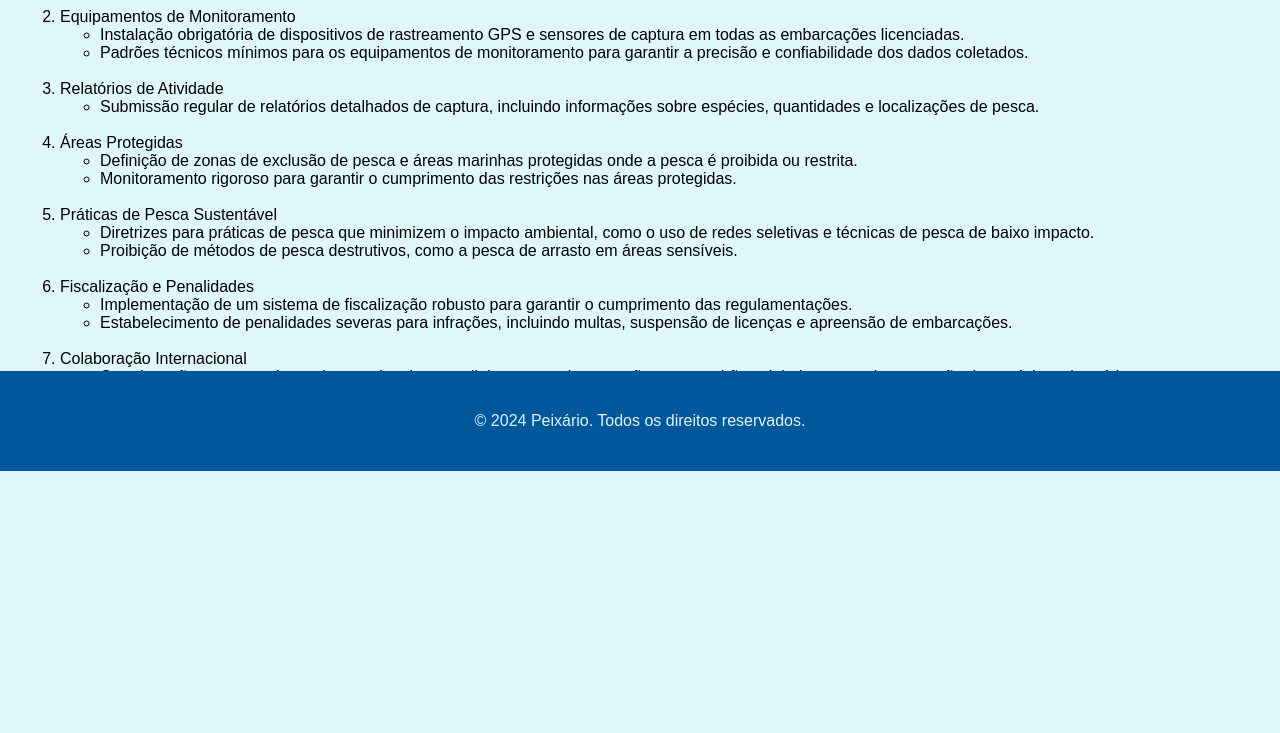
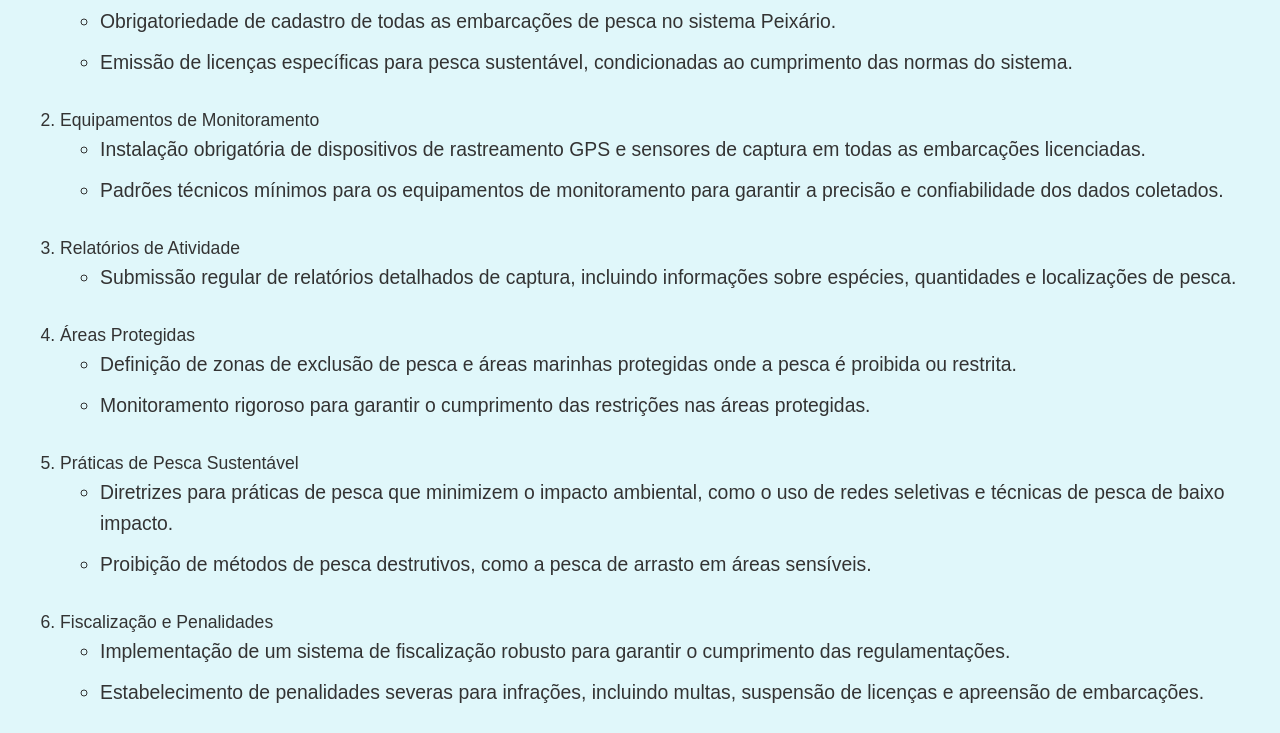
Before and after one commit to moncaogustavo/peixario-gs, a plain HTML site: page regulamentacao.html in a window 1280 px wide. Shown: the part 336-1069 px from the top of the page. Before the commit the page ends 807 px from the top, so only its background shows below. Drawn offline with Linux system fonts and the light colour scheme.

Commit message:
Páginas Texto Estilizadas

```diff
--- a/css/style-sobre-projeto.css
+++ b/css/style-sobre-projeto.css
@@ -1,10 +1,46 @@
-main{
-    display: flex;
-    flex-direction: column;
+main {
+  display: flex;
+  flex-direction: column;
 }
 
-.container{
-    margin: 10px;
-    padding: 10px;
-    position: absolute;
+.container {
+  margin: 10px;
+  padding: 10px;
+  position: relative;
 }
+
+h2,
+h3,
+p,
+li {
+  font-family: Arial, Helvetica, sans-serif;
+  color: #333; /* Cor do texto */
+  line-height: 1.6; /* Altura da linha */
+}
+
+h1 {
+  font-size: 2.5em; /* Tamanho da fonte */
+}
+
+h2 {
+  font-size: 2em; /* Tamanho da fonte */
+  margin-bottom: 10px; /* Espaçamento inferior */
+}
+
+h3 {
+  font-size: 1.5em; /* Tamanho da fonte */
+  margin-bottom: 10px; /* Espaçamento inferior */
+}
+
+p {
+  font-size: 1.1em; /* Tamanho da fonte */
+  margin-bottom: 20px; /* Espaçamento inferior */
+}
+
+li {
+  font-size: 1.1em; /* Tamanho da fonte */
+  margin-bottom: 10px; /* Espaçamento inferior */
+}
+footer p {
+  color: #fff;
+}
--- a/regulamentacao.html
+++ b/regulamentacao.html
@@ -4,55 +4,119 @@
     <meta charset="UTF-8" />
     <meta name="viewport" content="width=device-width, initial-scale=1.0" />
     <title>Peixário - Regulamentação</title>
-    <link rel="stylesheet" href="/css/style.css"/>
-    <link rel="stylesheet" href="/css/style-regulamentacao.css">
+    <link rel="stylesheet" href="/css/style.css" />
+    <link rel="stylesheet" href="/css/style-sobre-projeto.css" />
   </head>
   <body>
     <header>
       <div id="img">
-          <a href="/index.html"><img src="imgs/logo-peixario.png" alt="Logo da página" /></a>
+        <a href="/index.html"
+          ><img src="imgs/logo-peixario.png" alt="Logo da página"
+        /></a>
       </div>
       <h1>REGULAMENTAÇÃO</h1>
       <div class="espaco"></div>
-        <a href="/index.html">Entrar como Desenvolvedor</a>
+      <a id="dev" href="/index.html">Entrar como Desenvolvedor</a>
     </header>
     <main>
       <div class="container">
         <h2>Regulamentação</h2>
         <ol>
-              <li>Cadastro e Licenciamento<ul>
-                  <li>Obrigatoriedade de cadastro de todas as embarcações de pesca no sistema Peixário.</li>
-                  <li>Emissão de licenças específicas para pesca sustentável, condicionadas ao cumprimento das normas do sistema.</li>
-              </ul></li>
-              <br>
-              <li>Equipamentos de Monitoramento<ul>
-                  <li>Instalação obrigatória de dispositivos de rastreamento GPS e sensores de captura em todas as embarcações licenciadas.</li>
-                  <li>Padrões técnicos mínimos para os equipamentos de monitoramento para garantir a precisão e confiabilidade dos dados coletados.</li>
-                </ul></li>
-              <br>
-              <li>Relatórios de Atividade<ul>
-                  <li>Submissão regular de relatórios detalhados de captura, incluindo informações sobre espécies, quantidades e localizações de pesca.</li>
-              </ul></li>
-              <br>
-              <li>Áreas Protegidas<ul>
-                  <li>Definição de zonas de exclusão de pesca e áreas marinhas protegidas onde a pesca é proibida ou restrita.</li>
-                  <li>Monitoramento rigoroso para garantir o cumprimento das restrições nas áreas protegidas.</li>
-              </ul></li>
-              <br>
-              <li>Práticas de Pesca Sustentável<ul>
-                <li>Diretrizes para práticas de pesca que minimizem o impacto ambiental, como o uso de redes seletivas e técnicas de pesca de baixo impacto.</li>
-                <li>Proibição de métodos de pesca destrutivos, como a pesca de arrasto em áreas sensíveis.</li>
-              </ul></li>
-              <br>
-              <li>Fiscalização e Penalidades<ul>
-                <li>Implementação de um sistema de fiscalização robusto para garantir o cumprimento das regulamentações.</li>
-                <li>Estabelecimento de penalidades severas para infrações, incluindo multas, suspensão de licenças e apreensão de embarcações.</li>
-              </ul></li>
-              <br>
-              <li>Colaboração Internacional<ul>
-                <li>Coordenação com organismos internacionais para alinhar as regulamentações com padrões globais e garantir a proteção de espécies migratórias.</li>
-                <li>Participação em iniciativas e acordos internacionais voltados para a conservação marinha.</li>
-              </ul></li>
+          <li>
+            Cadastro e Licenciamento
+            <ul>
+              <li>
+                Obrigatoriedade de cadastro de todas as embarcações de pesca no
+                sistema Peixário.
+              </li>
+              <li>
+                Emissão de licenças específicas para pesca sustentável,
+                condicionadas ao cumprimento das normas do sistema.
+              </li>
+            </ul>
+          </li>
+          <br />
+          <li>
+            Equipamentos de Monitoramento
+            <ul>
+              <li>
+                Instalação obrigatória de dispositivos de rastreamento GPS e
+                sensores de captura em todas as embarcações licenciadas.
+              </li>
+              <li>
+                Padrões técnicos mínimos para os equipamentos de monitoramento
+                para garantir a precisão e confiabilidade dos dados coletados.
+              </li>
+            </ul>
+          </li>
+          <br />
+          <li>
+            Relatórios de Atividade
+            <ul>
+              <li>
+                Submissão regular de relatórios detalhados de captura, incluindo
+                informações sobre espécies, quantidades e localizações de pesca.
+              </li>
+            </ul>
+          </li>
+          <br />
+          <li>
+            Áreas Protegidas
+            <ul>
+              <li>
+                Definição de zonas de exclusão de pesca e áreas marinhas
+                protegidas onde a pesca é proibida ou restrita.
+              </li>
+              <li>
+                Monitoramento rigoroso para garantir o cumprimento das
+                restrições nas áreas protegidas.
+              </li>
+            </ul>
+          </li>
+          <br />
+          <li>
+            Práticas de Pesca Sustentável
+            <ul>
+              <li>
+                Diretrizes para práticas de pesca que minimizem o impacto
+                ambiental, como o uso de redes seletivas e técnicas de pesca de
+                baixo impacto.
+              </li>
+              <li>
+                Proibição de métodos de pesca destrutivos, como a pesca de
+                arrasto em áreas sensíveis.
+              </li>
+            </ul>
+          </li>
+          <br />
+          <li>
+            Fiscalização e Penalidades
+            <ul>
+              <li>
+                Implementação de um sistema de fiscalização robusto para
+                garantir o cumprimento das regulamentações.
+              </li>
+              <li>
+                Estabelecimento de penalidades severas para infrações, incluindo
+                multas, suspensão de licenças e apreensão de embarcações.
+              </li>
+            </ul>
+          </li>
+          <br />
+          <li>
+            Colaboração Internacional
+            <ul>
+              <li>
+                Coordenação com organismos internacionais para alinhar as
+                regulamentações com padrões globais e garantir a proteção de
+                espécies migratórias.
+              </li>
+              <li>
+                Participação em iniciativas e acordos internacionais voltados
+                para a conservação marinha.
+              </li>
+            </ul>
+          </li>
         </ol>
       </div>
     </main>
```
Also changed, not shown: conscientizacao.html (+60 -22 lines), equipe.html (+4 -2 lines), sobre-projeto.html (+74 -23 lines). Lines whose indentation alone changed are shown as unchanged.
